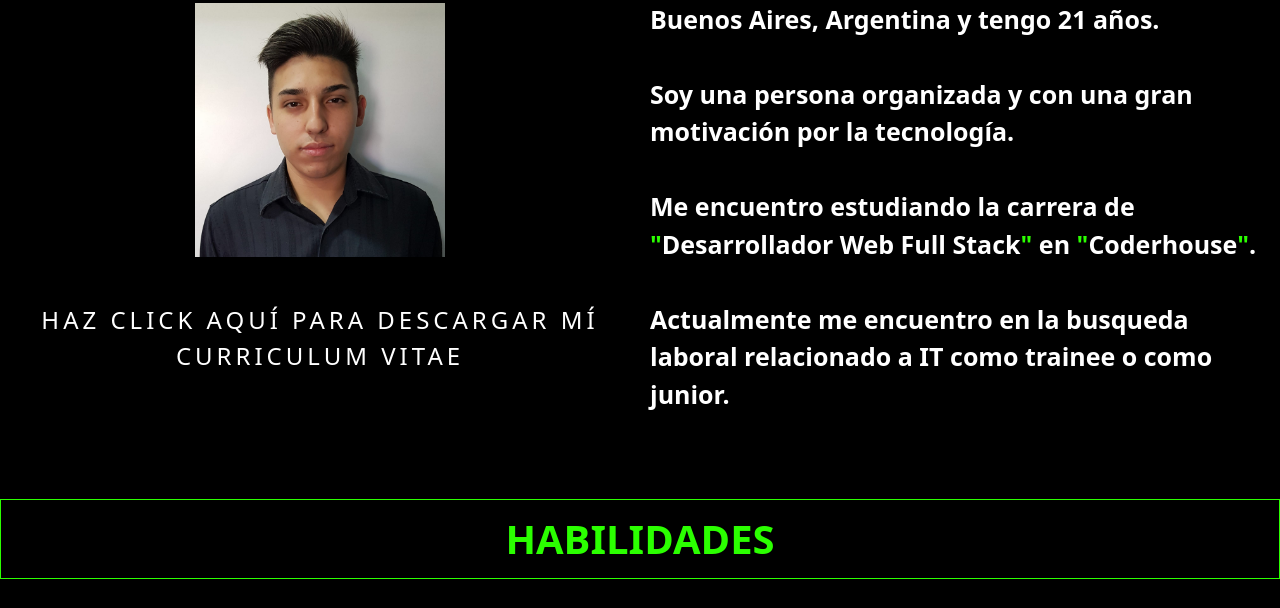
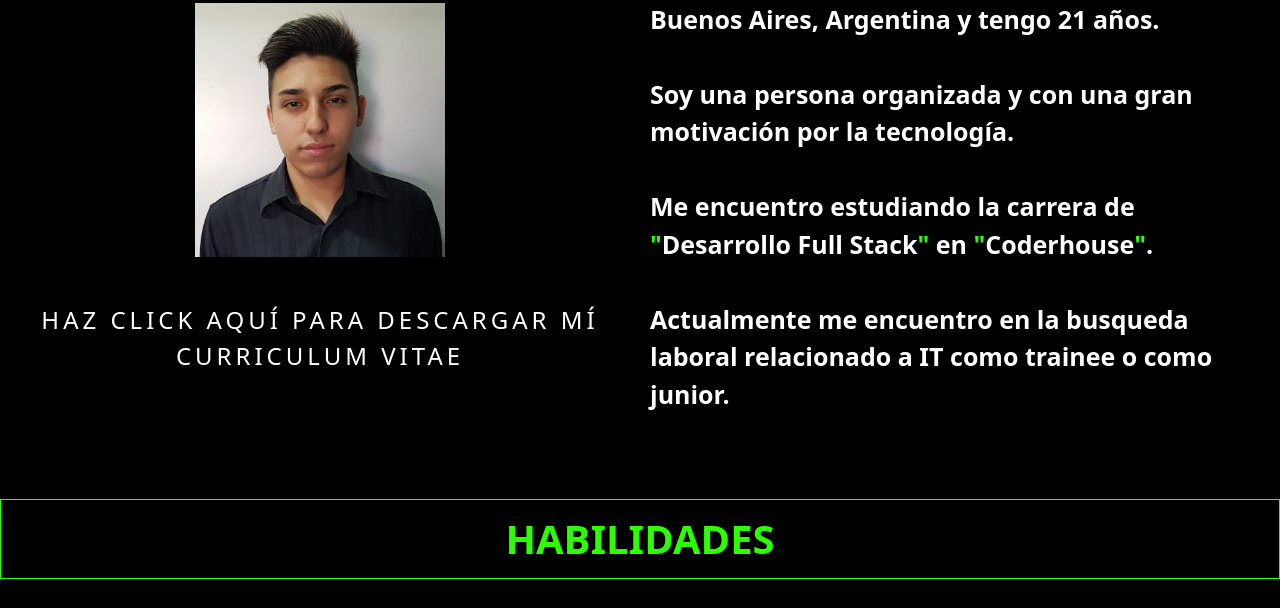
Before and after one commit to Markish2000/HMTL-Portfolio, a plain HTML site: page index.html in a window 1280 px wide. Shown: the part 627-1235 px from the top of the page. Drawn offline with nearby package versions, Linux system fonts and the light colour scheme.

Commit message:
Update index.html

```diff
--- a/index.html
+++ b/index.html
@@ -82,7 +82,7 @@
                         tecnología.
                         <br>
                         <br>
-                        Me encuentro estudiando la carrera de <b class="verde">"</b>Desarrollador Web Full Stack<b
+                        Me encuentro estudiando la carrera de <b class="verde">"</b>Desarrollo Full Stack<b
                             class="verde">"</b> en <b class="verde">"</b>Coderhouse<b class="verde">"</b>.
                         <br>
                         <br>
```
